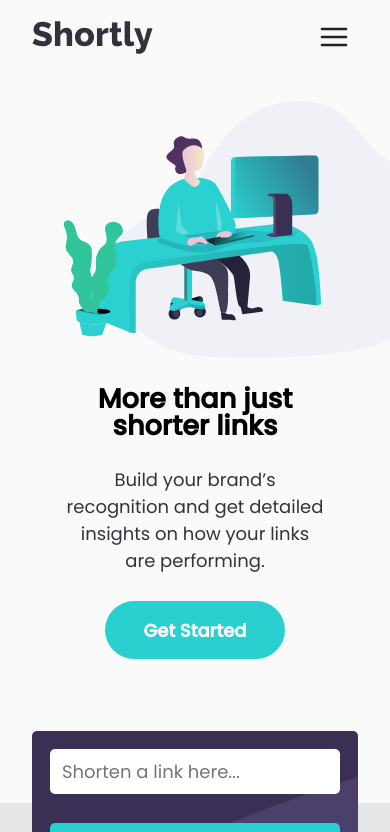
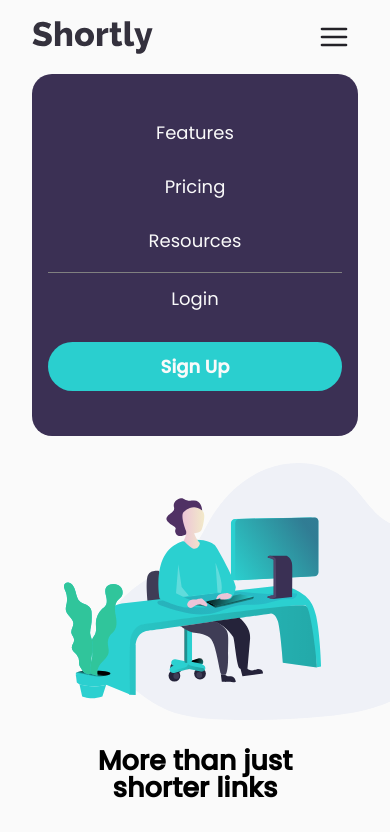
Before and after one commit to goranzu/fm-challenge-url-shortener, a React (Create React App) app: page / in a window 390 px wide. Shown: the top 832 px of the page. Built offline with nearby package versions, Linux system fonts and the light colour scheme.

Commit message:
mobile nav

```diff
--- a/src/components/Header.js
+++ b/src/components/Header.js
@@ -1,9 +1,12 @@
-import React from "react";
+import React, { useState } from "react";
 import { ReactComponent as Logo } from "../assets/images/logo.svg";
 import { ReactComponent as Menu } from "../assets/icons/menu.svg";
+import MobileNav from "./MobileNav";
 
 function Header() {
+  const [openMobileNav, setOpenMobileNav] = useState(false);
   return (
+    <>
       <header className="header">
         <div className="container flex">
           <div className="logo">
@@ -34,12 +37,17 @@ function Header() {
               </ul>
             </div>
           </nav>
-        <button className="btn open-nav">
+          <button
+            onClick={() => setOpenMobileNav(!openMobileNav)}
+            className="btn open-nav"
+          >
             <span className="sr-only">Open mobile navigation</span>
             <Menu width="32px" height="32px" />
           </button>
         </div>
       </header>
+      <MobileNav hide={openMobileNav} />
+    </>
   );
 }
 
--- /dev/null
+++ b/src/components/MobileNav.js
@@ -0,0 +1,34 @@
+import React from "react";
+import PropTypes from "prop-types";
+
+function MobileNav({ hide }) {
+  return (
+    <div className="container bg-white">
+      <nav className={`mobile-nav ${hide && "hidden"}`}>
+        <ul role="list" className="flow">
+          <li>
+            <a href="#features">Features</a>
+          </li>
+          <li>
+            <a href="#pricing">Pricing</a>
+          </li>
+          <li>
+            <a href="#resources">Resources</a>
+          </li>
+          <li className="accent">
+            <button className="btn">Login</button>
+          </li>
+          <li>
+            <button className="btn bg-green btn--pill">Sign Up</button>
+          </li>
+        </ul>
+      </nav>
+    </div>
+  );
+}
+
+MobileNav.propTypes = {
+  hide: PropTypes.bool.isRequired,
+};
+
+export default MobileNav;
--- a/src/components/UrlForm.js
+++ b/src/components/UrlForm.js
@@ -1,21 +1,7 @@
 import React, { useState } from "react";
 import PropTypes from "prop-types";
 
-/*
-error_code
-1 	No URL specified ("url" parameter is empty)
-2 	Invalid URL submitted
-3 	Rate limit reached. Wait a second and try again
-4 	IP-Address has been blocked because of violating our terms of service
-5 	shrtcode code (slug) already taken/in use
-6 	Unknown error
-7 	No code specified ("code" parameter is empty)
-8 	Invalid code submitted (code not found/there is no such short-link)
-9 	Missing required parameters
-10 	Trying to shorten a disallowed Link. More information on disallowed links
-*/
-
-const API_URL = "https://api.shrtco.de/v2/";
+const API_URL = "https://api.shrtco.de/v2";
 
 function shortenPath(url) {
   return `/shorten?url=${url}`;
@@ -37,12 +23,7 @@ function UrlForm({ shortLinks, setShortlinks, setLoading }) {
     setLoading(true);
     try {
       const response = await fetch(`${API_URL}${shortenPath(url)}`);
-      let data;
-      if (response.ok) {
-        data = await response.json();
-      } else {
-        console.log("error", data);
-      }
+      let data = await response.json();
 
       const link = {
         originalLink: data.result.original_link,
@@ -53,7 +34,6 @@ function UrlForm({ shortLinks, setShortlinks, setLoading }) {
       setUrl("");
       setLoading(false);
     } catch (error) {
-      console.log(error);
       setLoading(false);
       setError(error.message);
     }
--- a/src/index.css
+++ b/src/index.css
@@ -124,6 +124,10 @@ select {
 .btn.bg-green:hover {
   background-color: var(--clr-primary-300);
   color: var(--clr-neutral-300);
+}
+
+.bg-white {
+  background-color: var(--clr-neutral-300);
 }
 
 /* typography */
@@ -661,3 +665,58 @@ main > section + section {
     transform: translate(24px, 0);
   }
 }
+
+.mobile-nav.hidden {
+  display: none;
+}
+
+@media (min-width: 46.25rem) {
+  .mobile-nav {
+    display: none;
+  }
+}
+
+.mobile-nav {
+  --fl: 0.5em;
+  margin: 0;
+  background-color: var(--clr-primary-500);
+  color: var(--clr-neutral-300);
+  border-radius: 20px;
+}
+
+.mobile-nav ul {
+  margin: 0;
+  padding: 2em 0;
+}
+
+.mobile-nav a {
+  color: inherit;
+  text-decoration: none;
+  transition: opacity 0.1s;
+}
+
+.mobile-nav a:hover {
+  color: var(--clr-neutral-500);
+}
+
+.mobile-nav li {
+  padding: 0.5em 0;
+  width: 90%;
+  margin-left: auto;
+  margin-right: auto;
+  max-width: 400px;
+}
+
+.mobile-nav .accent {
+  border-top: 1px solid grey;
+}
+
+.mobile-nav .accent > button {
+  background-color: transparent;
+  width: 100%;
+}
+
+.mobile-nav .btn--pill {
+  width: 100%;
+  padding: 0.5em 0;
+}
```
Lines whose indentation alone changed are shown as unchanged.
